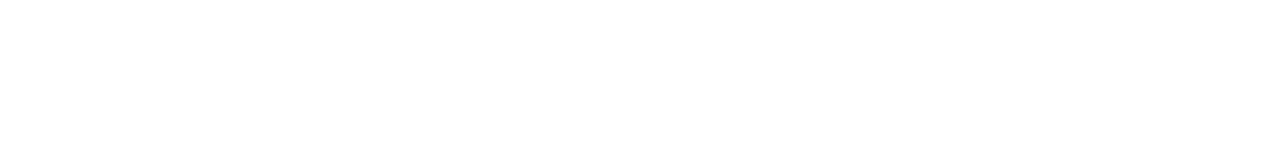
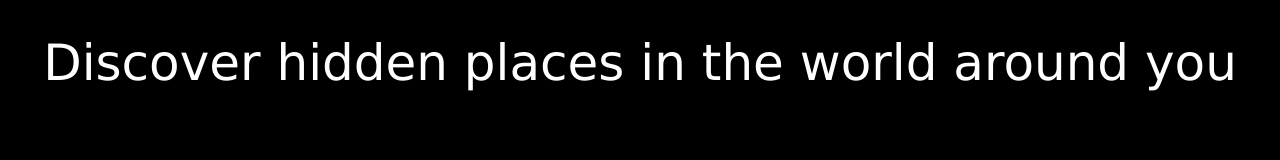
Before and after one commit to Quercus-Alba/excursion, a plain HTML site: page index.html in a window 1280 px wide. Drawn offline with Linux system fonts and the light colour scheme.

Commit message:
Added boilerplate HTML and page header content

```diff
--- a/index.html
+++ b/index.html
@@ -4,9 +4,15 @@
     <meta charset="UTF-8">
     <meta http-equiv="X-UA-Compatible" content="IE=edge">
     <meta name="viewport" content="width=device-width, initial-scale=1.0">
-    <title>Document</title>
+    <title>Excursion</title>
+    <link href='resources/css/style.css' rel='stylesheet'>
 </head>
 <body>
+   <header>
+       <h1>
+          Discover hidden places in the world around you
+       </h1>
 
+   </header>
 </body>
 </html>
--- a/resources/css/style.css
+++ b/resources/css/style.css
@@ -0,0 +1,13 @@
+
+body {
+    font-family: Verdana;
+    padding-left: 10px;
+    padding-right: 10px;
+    background-color: black;
+}
+h1 {
+    font-size: 50px;
+    font-weight: normal;
+    color: white;
+    text-align: center;
+}
```
